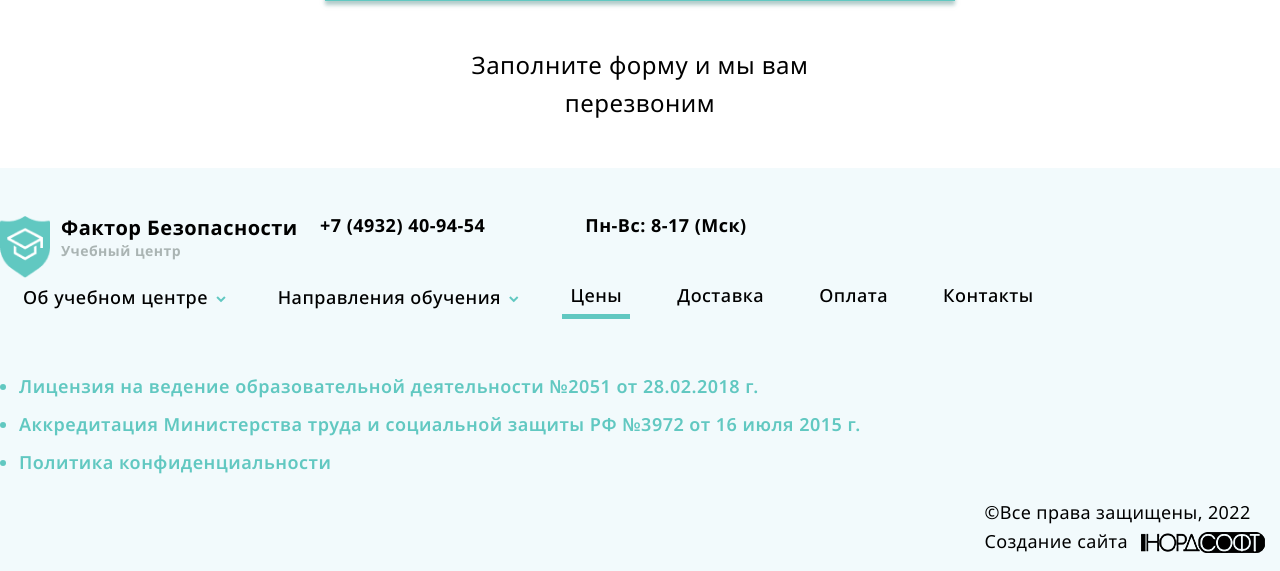
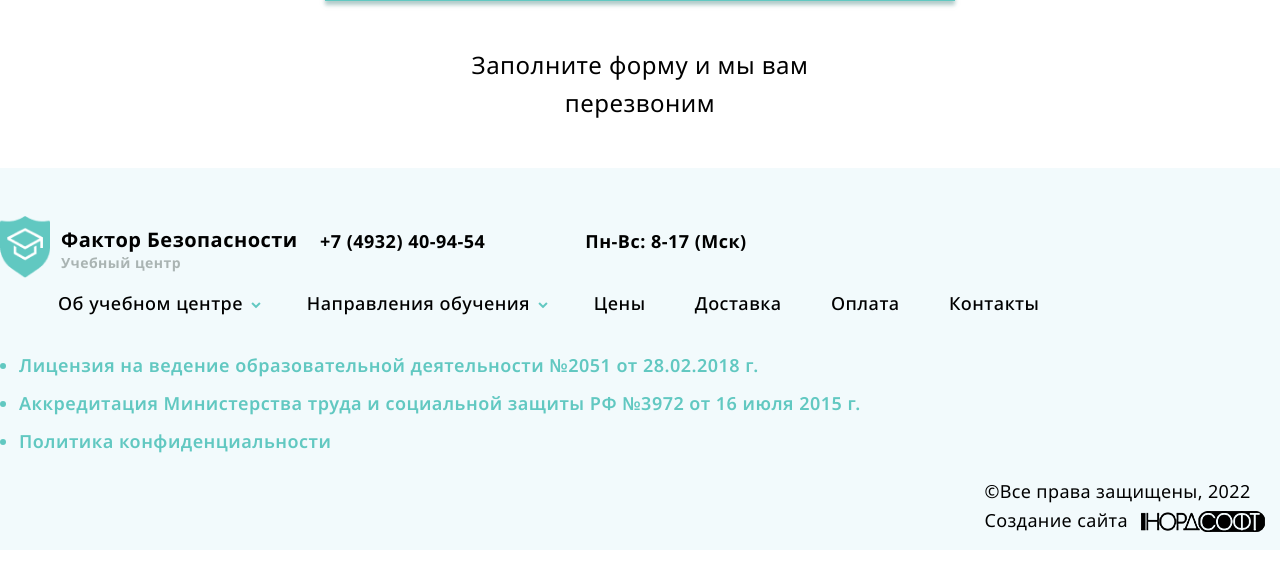
Before and after one commit to pmaks1985/fb-dpo, a PHP site: page / in a window 1280 px wide. Shown: the part 5174-5745 px from the top of the page. After the commit the page ends 5724 px from the top, so only its background shows below. Run offline with PHP 8.4, Linux system fonts and the light colour scheme.

Commit message:
footer посмотреть

```diff
--- a/layout/css/template_styles.css
+++ b/layout/css/template_styles.css
@@ -1,35 +1,31 @@
 @font-face {
   font-family: 'NotoSans';
-  font-weight: 400;
   src: local("NotoSans"), url("/layout/fonts/NotoSans-Regular.woff2") format("woff2"), url("/layout/fonts/NotoSans-Regular.woff") format("woff"), url("/layout/fonts/NotoSans-Regular.ttf") format("ttf"), url("/layout/fonts/NotoSans-Regular.eot") format("eot");
 }
 
 @font-face {
   font-family: 'NotoSans-Medium';
-  font-weight: 500;
   src: local("NotoSans-Medium"), url("/layout/fonts/NotoSans-Medium.woff2") format("woff2"), url("/layout/fonts/NotoSans-Medium.woff") format("woff"), url("/layout/fonts/NotoSans-Medium.ttf") format("ttf"), url("/layout/fonts/NotoSans-Medium.eot") format("eot");
 }
 
 @font-face {
   font-family: 'NotoSans-SemiBold';
-  font-weight: 600;
   src: local("NotoSans-SemiBold"), url("/layout/fonts/NotoSans-SemiBold.woff2") format("woff2"), url("/layout/fonts/NotoSans-SemiBold.woff") format("woff"), url("/layout/fonts/NotoSans-SemiBold.ttf") format("ttf"), url("/layout/fonts/NotoSans-SemiBold.eot") format("eot");
 }
 
 @font-face {
   font-family: 'NotoSans-Bold';
-  font-weight: 700;
   src: local("NotoSans-Bold"), url("/layout/fonts/NotoSans-Bold.woff2") format("woff2"), url("/layout/fonts/NotoSans-Bold.woff") format("woff"), url("/layout/fonts/NotoSans-Bold.ttf") format("ttf"), url("/layout/fonts/NotoSans-Bold.eot") format("eot");
 }
 
 @font-face {
   font-family: 'NotoSans-ExtraBold';
-  font-weight: 800;
   src: local("NotoSans-ExtraBold"), url("/layout/fonts/NotoSans-ExtraBold.woff2") format("woff2"), url("/layout/fonts/NotoSans-ExtraBold.woff") format("woff"), url("/layout/fonts/NotoSans-ExtraBold.ttf") format("ttf"), url("/layout/fonts/NotoSans-ExtraBold.eot") format("eot");
 }
 
 body {
   font-family: 'NotoSans';
+  font-weight: 400;
   font-style: normal;
   font-size: 24px;
   line-height: 160%;
@@ -39,6 +35,7 @@ body {
 
 h1 {
   font-family: 'NotoSans-SemiBold';
+  font-weight: 600;
   font-size: 40px;
   line-height: 180%;
   letter-spacing: 0.02em;
@@ -48,6 +45,7 @@ h1 {
 h2,
 .h2 {
   font-family: 'NotoSans-SemiBold';
+  font-weight: 600;
   font-size: 36px;
   line-height: 120%;
   padding-bottom: 20px;
@@ -56,6 +54,7 @@ h2,
 h3,
 .h3 {
   font-family: 'NotoSans-Bold';
+  font-weight: 700;
   font-style: normal;
   font-size: 30px;
   line-height: 160%;
@@ -113,6 +112,7 @@ a.text-black:hover {
 
 .logo_text {
   font-family: 'NotoSans-Bold';
+  font-weight: 700;
   font-size: 14px;
   line-height: 110%;
   color: #AAB4B3;
@@ -120,6 +120,7 @@ a.text-black:hover {
 
 .logo_text > div:first-child {
   font-family: 'NotoSans-Bold';
+  font-weight: 700;
   font-size: 20px;
   color: #000000;
 }
@@ -136,6 +137,7 @@ a.text-black:hover {
 
 .header-phone {
   font-family: 'NotoSans-Bold';
+  font-weight: 700;
   font-size: 18px;
   line-height: 110%;
 }
@@ -150,12 +152,14 @@ a.text-black:hover {
 
 .header-time {
   font-family: 'NotoSans-Bold';
+  font-weight: 700;
   font-size: 18px;
   line-height: 110%;
 }
 
 .header-bottom {
   font-family: 'NotoSans-Bold';
+  font-weight: 700;
   font-size: 18px;
   line-height: 110%;
   padding-left: 14px;
@@ -168,12 +172,14 @@ a.text-black:hover {
 
 .callback {
   font-family: 'NotoSans-Bold';
+  font-weight: 700;
   font-size: 18px;
   line-height: 110%;
 }
 
 .come-in {
   font-family: 'NotoSans-Bold';
+  font-weight: 700;
   font-size: 18px;
   line-height: 110%;
   padding-top: 15px;
@@ -195,6 +201,7 @@ a.text-black:hover {
 /*menu*/
 .navbar-nav {
   font-family: 'NotoSans-Medium';
+  font-weight: 500;
   font-size: 18px;
   line-height: 110%;
   text-align: center;
@@ -245,6 +252,7 @@ a.text-black:hover {
 
 .search {
   font-family: 'NotoSans-Medium';
+  font-weight: 500;
   font-size: 18px;
   line-height: 110%;
   text-align: right;
@@ -282,6 +290,7 @@ a.text-black:hover {
 
 .nav-search button {
   font-family: 'NotoSans-SemiBold';
+  font-weight: 600;
   font-size: 20px;
   line-height: 110%;
   color: #FFFFFF;
@@ -296,6 +305,10 @@ a.text-black:hover {
 /*footer*/
 footer {
   background: #F2FAFC;
+}
+
+.nav-footer {
+  margin-left: 35px;
 }
 
 .list-in-footer {
@@ -596,6 +609,7 @@ footer {
 
 .accordion .collapse {
   font-family: 'NotoSans-Medium';
+  font-weight: 500;
   font-style: italic;
   font-weight: 500;
   font-size: 20px;
@@ -671,6 +685,7 @@ footer {
 
 .card-payment span {
   font-family: 'NotoSans-Bold';
+  font-weight: 700;
   font-style: normal;
   font-weight: 700;
 }
--- a/layout/css/template_styles.scss
+++ b/layout/css/template_styles.scss
@@ -1,36 +1,32 @@
     @charset "UTF-8";
     @font-face {
         font-family: 'NotoSans';
-        font-weight: 400;
         src: local('NotoSans'), url('/layout/fonts/NotoSans-Regular.woff2') format('woff2'), url('/layout/fonts/NotoSans-Regular.woff') format('woff'), url('/layout/fonts/NotoSans-Regular.ttf') format('ttf'), url('/layout/fonts/NotoSans-Regular.eot') format('eot');
     }
 
     @font-face {
         font-family: 'NotoSans-Medium';
-        font-weight: 500;
         src: local("NotoSans-Medium"), url("/layout/fonts/NotoSans-Medium.woff2") format("woff2"), url("/layout/fonts/NotoSans-Medium.woff") format("woff"), url("/layout/fonts/NotoSans-Medium.ttf") format("ttf"), url("/layout/fonts/NotoSans-Medium.eot") format("eot");
     }
 
     @font-face {
         font-family: 'NotoSans-SemiBold';
-        font-weight: 600;
         src: local("NotoSans-SemiBold"), url("/layout/fonts/NotoSans-SemiBold.woff2") format("woff2"), url("/layout/fonts/NotoSans-SemiBold.woff") format("woff"), url("/layout/fonts/NotoSans-SemiBold.ttf") format("ttf"), url("/layout/fonts/NotoSans-SemiBold.eot") format("eot");
     }
 
     @font-face {
         font-family: 'NotoSans-Bold';
-        font-weight: 700;
         src: local("NotoSans-Bold"), url("/layout/fonts/NotoSans-Bold.woff2") format("woff2"), url("/layout/fonts/NotoSans-Bold.woff") format("woff"), url("/layout/fonts/NotoSans-Bold.ttf") format("ttf"), url("/layout/fonts/NotoSans-Bold.eot") format("eot");
     }
 
     @font-face {
         font-family: 'NotoSans-ExtraBold';
-        font-weight: 800;
         src: local("NotoSans-ExtraBold"), url("/layout/fonts/NotoSans-ExtraBold.woff2") format("woff2"), url("/layout/fonts/NotoSans-ExtraBold.woff") format("woff"), url("/layout/fonts/NotoSans-ExtraBold.ttf") format("ttf"), url("/layout/fonts/NotoSans-ExtraBold.eot") format("eot");
     }
 
     body {
         font-family: 'NotoSans';
+        font-weight: 400;
         font-style: normal;
         font-size: 24px;
         line-height: 160%;
@@ -40,6 +36,7 @@
 
     h1 {
         font-family: 'NotoSans-SemiBold';
+        font-weight: 600;
         font-size: 40px;
         line-height: 180%;
         letter-spacing: 0.02em;
@@ -49,6 +46,7 @@
     h2,
     .h2 {
         font-family: 'NotoSans-SemiBold';
+        font-weight: 600;
         font-size: 36px;
         line-height: 120%;
         padding-bottom: 20px;
@@ -57,6 +55,7 @@
     h3,
     .h3 {
         font-family: 'NotoSans-Bold';
+        font-weight: 700;
         font-style: normal;
         font-size: 30px;
         line-height: 160%;
@@ -112,11 +111,13 @@
         }
         &_text {
             font-family: 'NotoSans-Bold';
+            font-weight: 700;
             font-size: 14px;
             line-height: 110%;
             color: #AAB4B3;
             &>div:first-child {
                 font-family: 'NotoSans-Bold';
+                font-weight: 700;
                 font-size: 20px;
                 color: #000000;
             }
@@ -136,6 +137,7 @@
     .header {
         &-phone {
             font-family: 'NotoSans-Bold';
+            font-weight: 700;
             font-size: 18px;
             line-height: 110%;
             &>a {
@@ -147,11 +149,13 @@
         }
         &-time {
             font-family: 'NotoSans-Bold';
+            font-weight: 700;
             font-size: 18px;
             line-height: 110%;
         }
         &-bottom {
             font-family: 'NotoSans-Bold';
+            font-weight: 700;
             font-size: 18px;
             line-height: 110%;
             padding-left: 14px;
@@ -164,12 +168,14 @@
 
     .callback {
         font-family: 'NotoSans-Bold';
+        font-weight: 700;
         font-size: 18px;
         line-height: 110%;
     }
 
     .come-in {
         font-family: 'NotoSans-Bold';
+        font-weight: 700;
         font-size: 18px;
         line-height: 110%;
         padding-top: 15px;
@@ -188,6 +194,7 @@
 
     .navbar-nav {
         font-family: 'NotoSans-Medium';
+        font-weight: 500;
         font-size: 18px;
         line-height: 110%;
         text-align: center;
@@ -233,6 +240,7 @@
 
     .search {
         font-family: 'NotoSans-Medium';
+        font-weight: 500;
         font-size: 18px;
         line-height: 110%;
         text-align: right;
@@ -262,6 +270,7 @@
         }
         & button {
             font-family: 'NotoSans-SemiBold';
+            font-weight: 600;
             font-size: 20px;
             line-height: 110%;
             color: #FFFFFF;
@@ -276,6 +285,10 @@
 
     footer {
         background: #F2FAFC;
+    }
+
+    .nav-footer {
+        margin-left: 35px;
     }
 
     .list-in-footer {
@@ -538,6 +551,7 @@
         }
         & .collapse {
             font-family: 'NotoSans-Medium';
+            font-weight: 500;
             font-style: italic;
             font-weight: 500;
             font-size: 20px;
@@ -601,6 +615,7 @@
         }
         & span {
             font-family: 'NotoSans-Bold';
+            font-weight: 700;
             font-style: normal;
             font-weight: 700;
         }
--- a/layout/index.html
+++ b/layout/index.html
@@ -414,19 +414,19 @@
 
     <footer>
         <div class="container-xl">
-            <div class="row pt-5">
+            <div class="row pt-5 pb-2">
                 <div class="col-3 p-0">
                     <a href="/">
                         <div class="logo d-flex">
                             <div class="logo_img"></div>
                             <div class="logo_text">
-                                <div class="pt-1 pb-2">Фактор Безопасности</div>
+                                <div class="pt-3 pb-2">Фактор Безопасности</div>
                                 <div>Учебный центр</div>
                             </div>
                         </div>
                     </a>
                 </div>
-                <div class="col-4 p-0">
+                <div class="col-4 mt-3 p-0">
                     <div class="d-flex justify-content-between align-items-center">
                         <div class="header-phone">
                             <a href="tel:+74932409454">+7 (4932) 40-94-54</a>
@@ -435,13 +435,13 @@
                     </div>
                 </div>
             </div>
-            <div class="p-0">
+            <div class="nav-footer">
                 <nav class="navbar navbar-expand-lg p-0">
-                    <button class="navbar-toggler" type="button" data-toggle="collapse" data-target="#navbarSupportedContent" aria-controls="navbarSupportedContent" aria-expanded="false" aria-label="Переключатель навигации">
+                    <button class="navbar-toggler" type="button" data-toggle="collapse" data-target="#navbarFooter" aria-controls="navbarFooter" aria-expanded="false" aria-label="Переключатель навигации">
               <span class="navbar-toggler-icon"></span>
             </button>
 
-                    <div class="collapse navbar-collapse justify-content-between d-flex" id="navbarSupportedContent">
+                    <div class="collapse navbar-collapse justify-content-between d-flex" id="navbarFooter">
                         <ul class="navbar-nav justify-content-between col-10">
                             <li class="nav-item dropdown d-flex align-items-center">
                                 <a class="nav-link dropdown-toggle" href="#" id="navbarDropdown" role="button" data-toggle="dropdown" aria-haspopup="true" aria-expanded="false">
@@ -530,7 +530,7 @@
                         </div>
                 </nav>
                 </div>
-                <div class="list-in-footer pt-5">
+                <div class="list-in-footer pt-4">
                     <ul class="pl-1">
                         <li>
                             <a href="http://">Лицензия на ведение образовательной деятельности №2051 от
```
